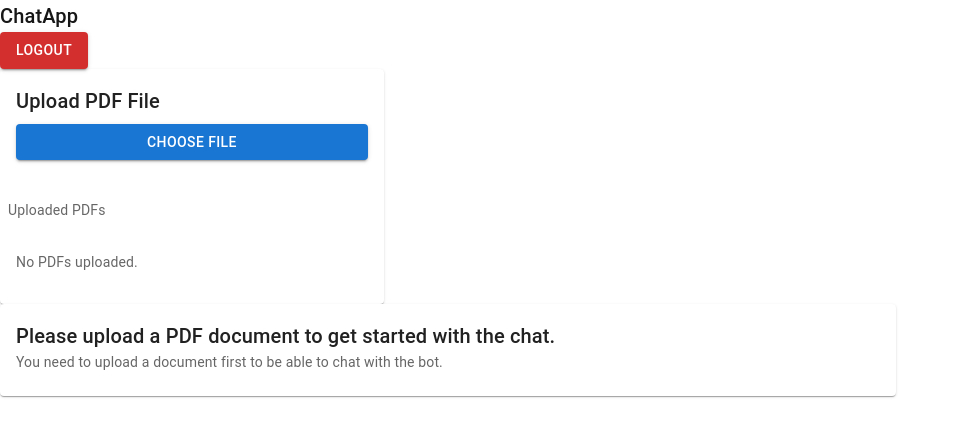
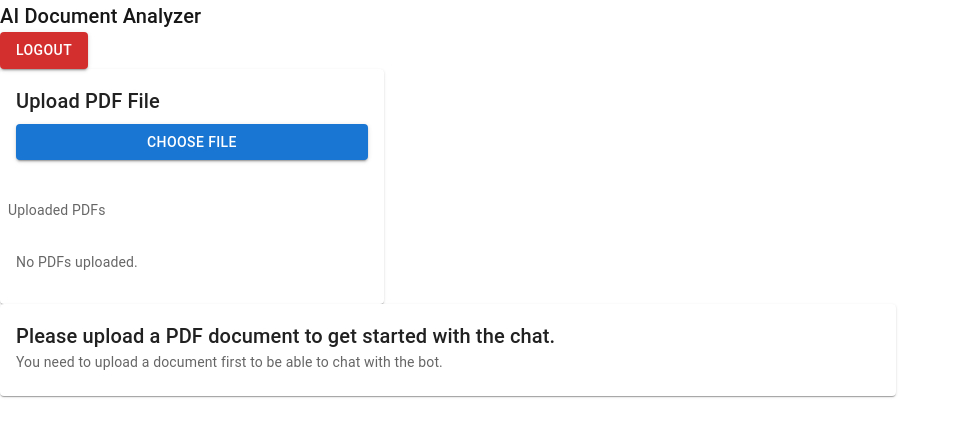
Before and after one commit to mohitsingla46/RAG-AI-Document_Analyzer, a Next.js app: page /chat in a window 1280 px wide. Shown: the top 436 px of the page, without its empty margins (0-960 px from the left). Built offline with nearby package versions, Linux system fonts and the light colour scheme.

Commit message:
logo changes

```diff
--- a/src/app/chat/page.tsx
+++ b/src/app/chat/page.tsx
@@ -64,7 +64,7 @@ export default function ChatPage() {
         <div className="flex flex-col h-screen px-4 bg-gray-100"> {/* Background color applied here */}
             {/* Navbar */}
             <nav className="bg-gray-800 text-white p-4 flex justify-between items-center">
-                <Typography variant="h6">ChatApp</Typography>
+                <Typography variant="h6">AI Document Analyzer</Typography>
                 <Button variant="contained" color="error" onClick={handleLogout}>Logout</Button>
             </nav>
 
--- a/src/app/signin/page.tsx
+++ b/src/app/signin/page.tsx
@@ -18,7 +18,7 @@ export default function SignInPage() {
                     Welcome to Our Agent
                 </Typography>
                 <Typography variant="body2" color="textSecondary" paragraph className="text-center">
-                    Sign in to start chatting with your agent.
+                    Sign in to start chatting with agent.
                 </Typography>
 
                 {/* Sign-in Button */}
```
